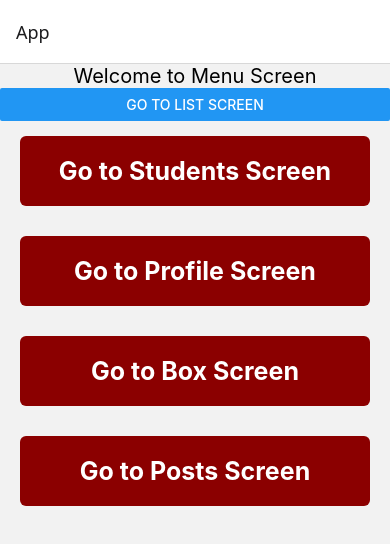
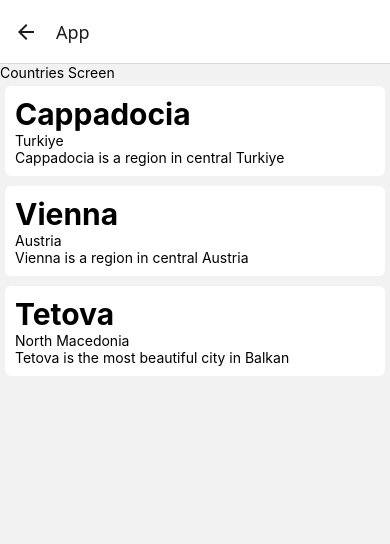
Before and after one commit to Drilon10/react-native-1800, a React Native app in the folder first-react-app/: screen /Countries in a window 390 px wide. Shown: the top 544 px of the page. Built offline with nearby package versions, Linux system fonts and the light colour scheme.

Commit message:
add CountriesScreen and ProductsScreen; update navigation in MenuScreen

```diff
--- a/first-react-app/App.js
+++ b/first-react-app/App.js
@@ -13,6 +13,7 @@ import StudentScreen from './screens/StudentScreen';
 import ProfileScreen from './screens/ProfileScreen';
 import BoxScreen from './screens/BoxScreen';
 import PostsScreen from './screens/PostsScreen';
+import CountriesScreen from './screens/CountriesScreen';
 
 const Stack = createNativeStackNavigator();
 
@@ -37,6 +38,7 @@ export default function App() {
         <Stack.Screen name="Profile" component={ProfileScreen} />
         <Stack.Screen name="Box" component={BoxScreen} />
         <Stack.Screen name="Posts" component={PostsScreen} />
+        <Stack.Screen name="Countries" component={CountriesScreen} />
       </Stack.Navigator>
     </NavigationContainer>
   );
--- /dev/null
+++ b/first-react-app/data/countries.json
@@ -0,0 +1,20 @@
+[
+    {
+        "id": 1,
+        "name": "Cappadocia",
+        "country": "Turkiye",
+        "desc": "Cappadocia is a region in central Turkiye"
+    },
+    {
+        "id": 2,
+        "name": "Vienna",
+        "country": "Austria",
+        "desc": "Vienna is a region in central Austria"
+    },
+    {
+        "id": 3,
+        "name": "Tetova",
+        "country": "North Macedonia",
+        "desc": "Tetova is the most beautiful city in Balkan"
+    }
+]
--- /dev/null
+++ b/first-react-app/screens/CountriesScreen.js
@@ -0,0 +1,55 @@
+import React from "react";
+import { Text, StyleSheet, View, FlatList } from "react-native";
+import data from "../data/countries.json";
+
+class CountriesScreen extends React.Component {
+
+    constructor() {
+        super();
+
+        this.state = {
+            countries: []
+        }
+    }
+
+    async componentDidMount() {
+        this.setState({
+            countries: data
+        })
+    }
+
+   render() {
+    return(
+        <View>
+            <Text>Countries Screen</Text>
+            <FlatList
+                keyExtractor={countries => countries.id}
+                data={this.state.countries}
+                renderItem={({item}) => (
+                    <View style={styles.box}>
+                        <Text style={styles.title}>{item.name}</Text>
+                        <Text>{item.country}</Text>
+                        <Text>{item.desc}</Text>
+
+                    </View>
+                )}
+            ></FlatList>
+        </View>
+    )
+   }
+}
+
+const styles = StyleSheet.create({
+    box: {
+        backgroundColor: 'white',
+        borderRadius: 6,
+        margin: 5,
+        padding: 10
+    },
+    title: {
+        fontSize: 30,
+        fontWeight: 'bold'
+    }
+});
+
+export default CountriesScreen;
--- a/first-react-app/screens/MenuScreen.js
+++ b/first-react-app/screens/MenuScreen.js
@@ -36,6 +36,12 @@ const MenuScreen = (props) => {
                 >
                 <Text style={styles.btnTxt}>Go to Posts Screen</Text>
             </TouchableOpacity>
+            <TouchableOpacity
+                style={styles.touchableBtn}
+                onPress={() => props.navigation.navigate('Countries')}
+                >
+                <Text style={styles.btnTxt}>Go to Countries Screen</Text>
+            </TouchableOpacity>
         </View>
     );
 };
```
Also changed, not shown: first-react-app/components/Products.js (added, +42 -0 lines), first-react-app/data/products.json (added, +39 -0 lines), first-react-app/screens/Import.js (+33 -0 lines), first-react-app/screens/ProductsScreen.js (added).
